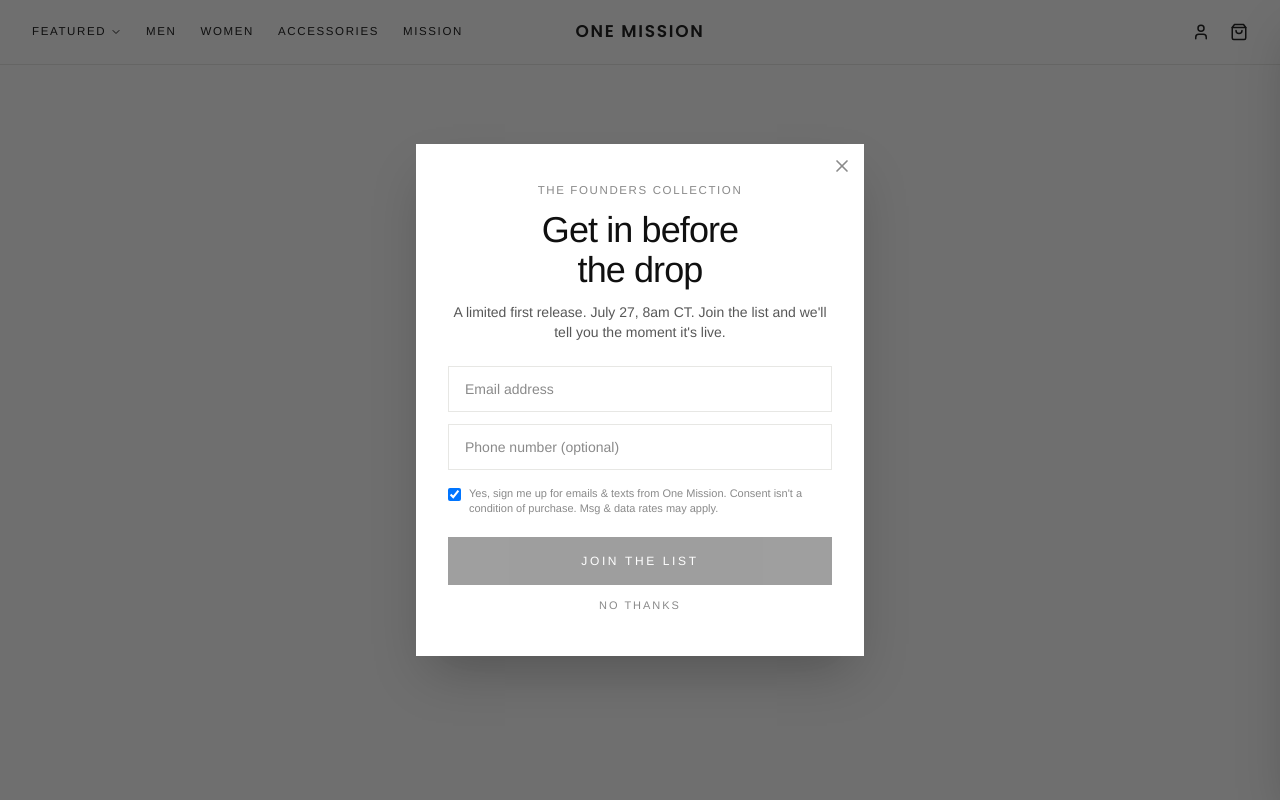
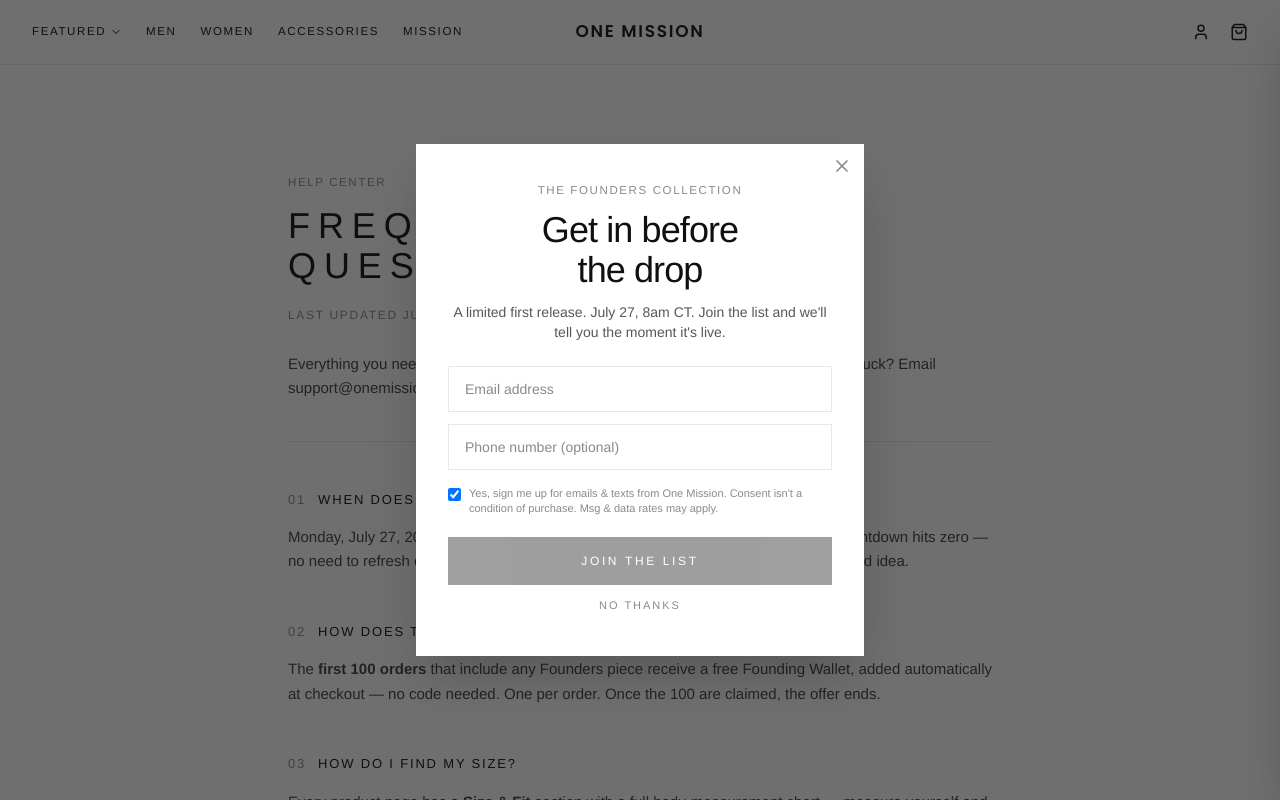
Before and after one commit to thayerm1111/onemissioncollection, a Next.js app: page /faq in a window 1280 px wide. Before the commit this address had no page. Shown: the top 800 px of the page. Built offline with nearby package versions, Linux system fonts and the light colour scheme.

Commit message:
Add FAQ page (fixes /faq 404)

```diff
--- /dev/null
+++ b/src/app/faq/page.tsx
@@ -0,0 +1,103 @@
+import type { Metadata } from "next";
+import { LegalPage, Section } from "@/components/LegalPage";
+
+export const metadata: Metadata = {
+  title: "FAQ — One Mission Collection",
+  description:
+    "Answers to common questions about the Founders Collection drop, the free Founding Wallet, sizing, production and shipping times, returns, order tracking, and affiliates.",
+};
+
+export default function FaqPage() {
+  return (
+    <LegalPage
+      eyebrow="Help Center"
+      title="Frequently Asked Questions"
+      updated="July 25, 2026"
+      intro="Everything you need to know about the drop, your order, and getting the right fit. Still stuck? Email support@onemissioncollection.com and we'll take care of you."
+    >
+      <Section n="01" title="When does the Founders Collection drop?">
+        <p>
+          Monday, July 27, 2026 at <strong>8:00 AM Central</strong>. The store
+          opens itself the moment the countdown hits zero &mdash; no need to
+          refresh early. Sizes and the free gift are limited, so setting an alarm
+          is a good idea.
+        </p>
+      </Section>
+
+      <Section n="02" title="How does the free Founding Wallet work?">
+        <p>
+          The <strong>first 100 orders</strong> that include any Founders piece
+          receive a free Founding Wallet, added automatically at checkout &mdash;
+          no code needed. One per order. Once the 100 are claimed, the offer ends.
+        </p>
+      </Section>
+
+      <Section n="03" title="How do I find my size?">
+        <p>
+          Every product page has a <strong>Size &amp; Fit</strong> section with a
+          full body-measurement chart &mdash; measure yourself and match to the
+          size, rather than guessing off a garment. Each piece also lists its fit
+          (relaxed, oversized, true-to-size, etc.). Between sizes? Size up for a
+          roomier drape, down for a cleaner fit.
+        </p>
+      </Section>
+
+      <Section n="04" title="How long until my order ships?">
+        <p>
+          Every piece is made for you after you order, so production typically
+          takes <strong>2&ndash;7 business days</strong> before shipping. During a
+          drop, volume can push toward the longer end. Once shipped, U.S. orders
+          usually arrive in 3&ndash;7 business days. You&rsquo;ll get a tracking
+          email the moment your order leaves the facility.
+        </p>
+        <p>
+          Because items are made to order, a single order can occasionally ship in
+          more than one package &mdash; that&rsquo;s normal and there&rsquo;s no
+          extra charge.
+        </p>
+      </Section>
+
+      <Section n="05" title="How do I track my order?">
+        <p>
+          When your order ships, we email you a tracking link. You can also see
+          live status any time from the order-confirmation email &mdash; see our{" "}
+          <a href="/order-tracking" className="text-ink underline">order tracking</a>{" "}
+          page for details.
+        </p>
+      </Section>
+
+      <Section n="06" title="What's your return policy?">
+        <p>
+          Most items can be returned within <strong>30 days of delivery</strong>,
+          unworn and in original condition. Full details, including how refunds
+          and exchanges work, are on our{" "}
+          <a href="/returns" className="text-ink underline">Shipping &amp; Returns</a>{" "}
+          page.
+        </p>
+      </Section>
+
+      <Section n="07" title="What payment methods do you accept?">
+        <p>
+          Checkout is handled securely by Shopify and accepts major credit and
+          debit cards, plus Shop Pay, Apple Pay, and Google Pay where available.
+        </p>
+      </Section>
+
+      <Section n="08" title="Can I become an affiliate?">
+        <p>
+          Yes. Approved affiliates earn commission on referred sales and get their
+          own personal discount code to share. Apply on our{" "}
+          <a href="/affiliate" className="text-ink underline">Affiliates</a> page.
+        </p>
+      </Section>
+
+      <Section n="09" title="How do I contact you?">
+        <p>
+          Email <a href="mailto:support@onemissioncollection.com" className="text-ink underline">support@onemissioncollection.com</a>{" "}
+          and a real person will get back to you. Include your order number if
+          your question is about an existing order.
+        </p>
+      </Section>
+    </LegalPage>
+  );
+}
```
